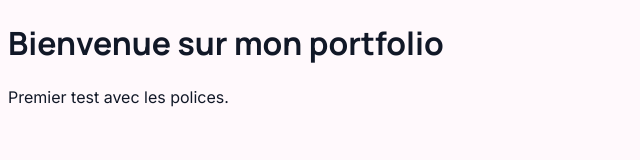
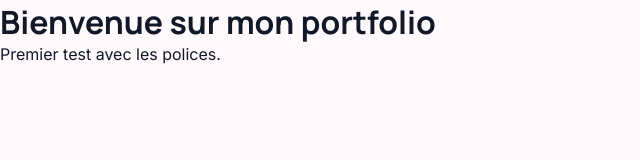
Before and after one commit to marieangeliquepied/portfolio, a plain HTML site: page index.html in a window 1280 px wide. Shown: the whole page, without its empty margins (0-640 px from the left). Drawn offline with Linux system fonts and the light colour scheme.

Commit message:
style : Amélioration des styles CSS pour le corps, les titres et les sections

```diff
--- a/css/style.css
+++ b/css/style.css
@@ -7,6 +7,7 @@ body{
     color: var(--text);
 
 }
+
 h1,
 h2,
 h3,
@@ -17,3 +18,36 @@ h6{
     font-family: var(--title-font);
 
 }
+
+*{
+    margin:0;
+    padding:0;
+    box-sizing:border-box;
+}
+
+html{
+
+    scroll-behavior:smooth;
+
+}
+
+body{
+
+    font-family:var(--body-font);
+    background:var(--background);
+    color:var(--text);
+
+}
+
+.container{
+
+    width:min(1200px,90%);
+    margin:auto;
+
+}
+
+section{
+
+    padding:var(--section-space) 0;
+
+}
--- a/css/variables.css
+++ b/css/variables.css
@@ -22,4 +22,16 @@
 
     --transition: .3s ease;
 
+    /* Espacements */
+
+    --section-space:120px;
+
+    --gap:2rem;
+
+    /* Ombres */
+
+    --shadow:
+
+    0 10px 40px rgba(0,0,0,.08);
+
 }
```
